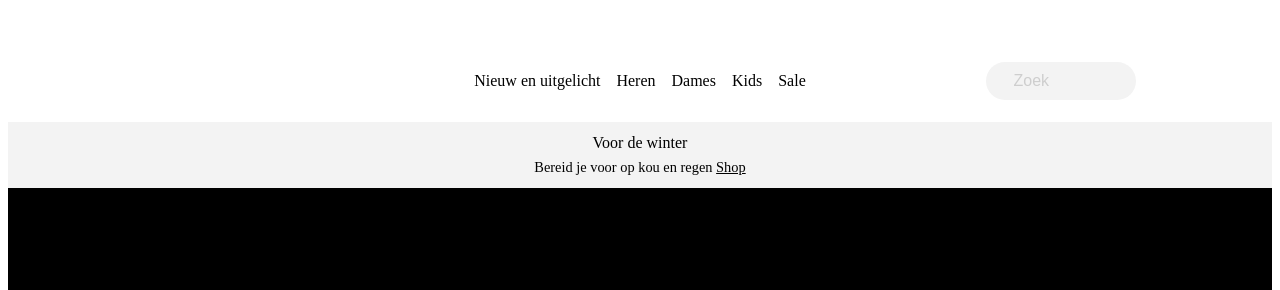
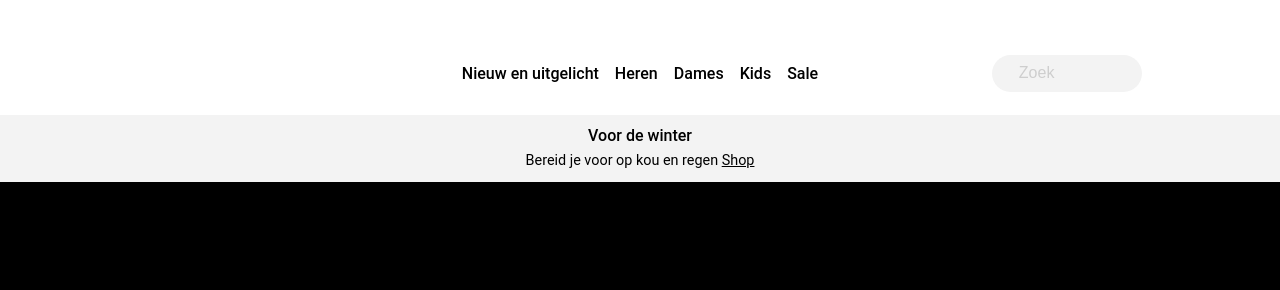
Before and after one commit to kimble305/fedherkansingkim, a plain HTML site: page index.html in a window 1280 px wide. Shown: the top 290 px of the page. Drawn offline with Linux system fonts and the light colour scheme.

Commit message:
Update style.css

```diff
--- a/styles/style.css
+++ b/styles/style.css
@@ -28,7 +28,13 @@
 /****************/
 
 /* jouw code */
+@import url('https://fonts.googleapis.com/css2?family=Roboto:wght@300;400;500;700&display=swap');
 
+body {
+  font-family: 'Roboto', sans-serif;
+  margin: 0;
+  padding: 0;
+}
 nav{
 
   display: grid;
```
